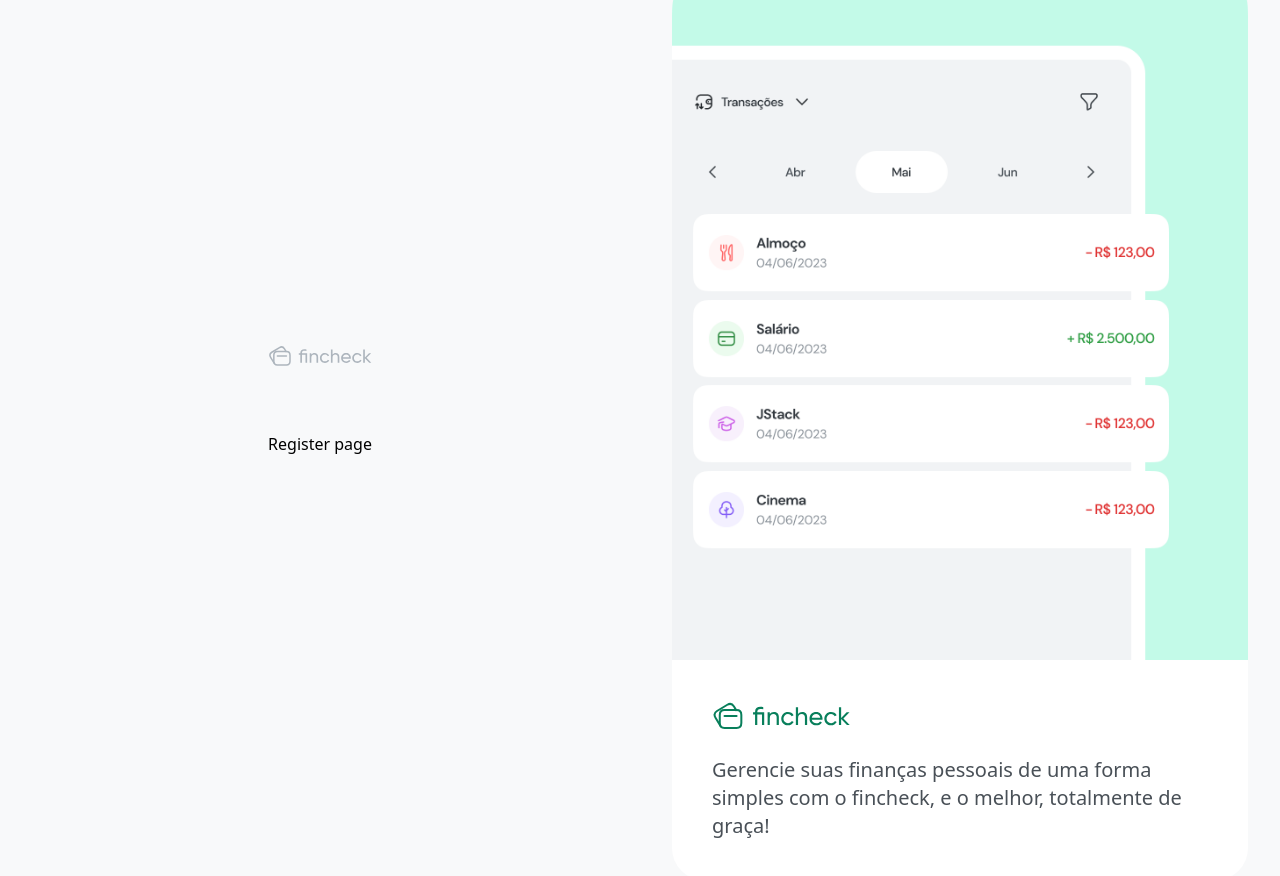
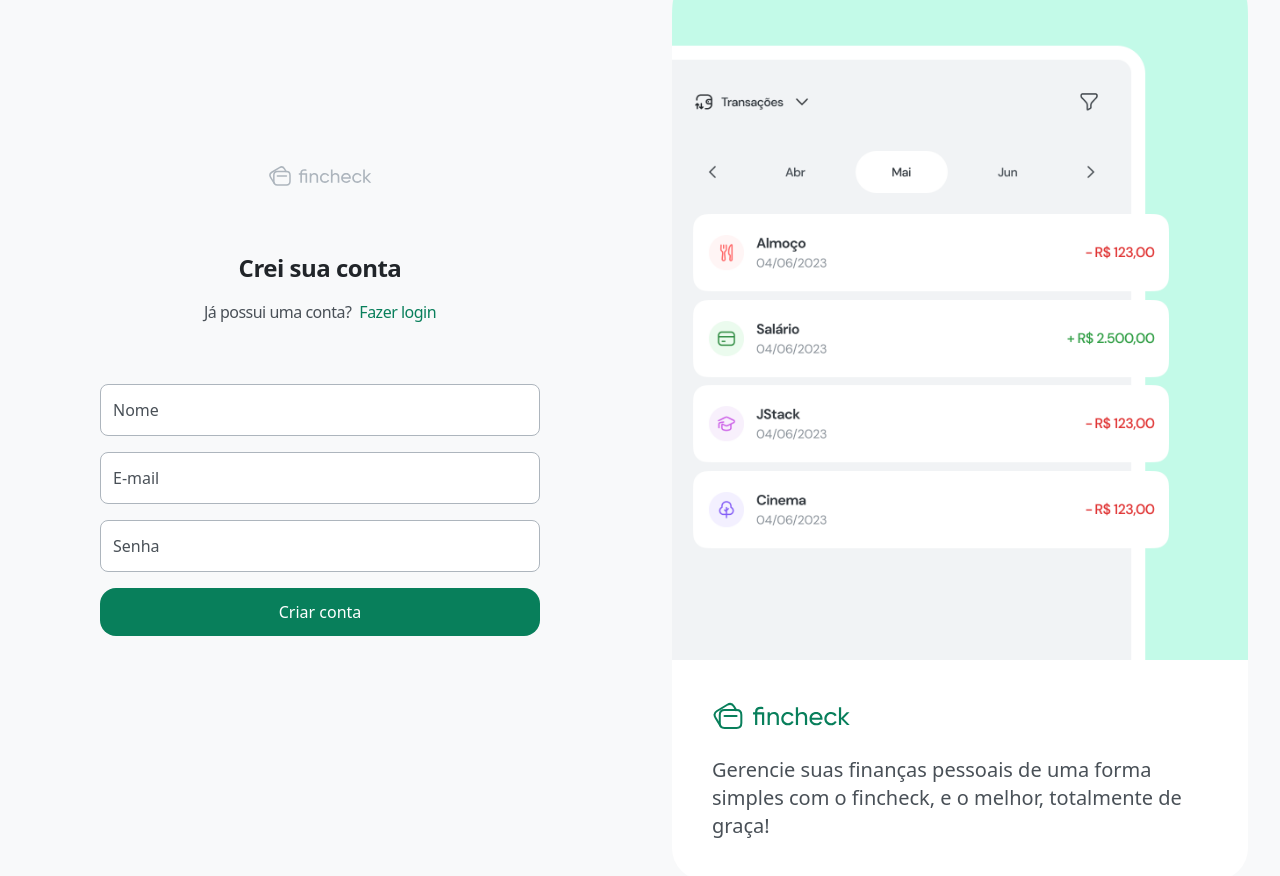
Before and after one commit to ViniFernandesDev/Fincheck, a React (Vite) app in the folder front/: page /register in a window 1280 px wide. Shown: the top 876 px of the page. Built offline with nearby package versions, Linux system fonts and the light colour scheme.

Commit message:
feat/copy login page for registration

```diff
--- a/front/src/view/pages/Register/index.tsx
+++ b/front/src/view/pages/Register/index.tsx
@@ -1,5 +1,45 @@
+import { Link } from "react-router-dom";
+import { Button } from "../../components/Button";
+import { Input } from "../../components/Input";
+
 export function Register() {
     return (
-        <h1>Register page</h1>
+        <div className="w-full">
+        <header className="flex flex-col items-center gap-4 text-center">
+            <h1 className="text-2xl font-bold text-gray-900 tracking-[-0.5px]">Crei sua conta</h1>
+
+            <p className="space-x-2">
+                <span className="text-gray-700 tracking-[-0.5px]">Já possui uma conta?</span>
+                <Link
+                    to="/login"
+                    className="font-medium text-teal-900 tracking-[-0.5px]">Fazer login
+                </Link>
+            </p>
+        </header>
+
+        <form className="mt-[60px] flex flex-col gap-4">
+            <Input
+                placeholder="Nome"
+                name="name"
+            />
+
+            <Input
+                name='email'
+                placeholder="E-mail"
+                type="email"
+            />
+
+
+            <Input
+                name='password'
+                placeholder="Senha"
+                type="password"
+            />
+
+            <Button type="submit" className="mt-2">
+                Criar conta
+            </Button>
+        </form>
+    </div>
     )
 }
```
